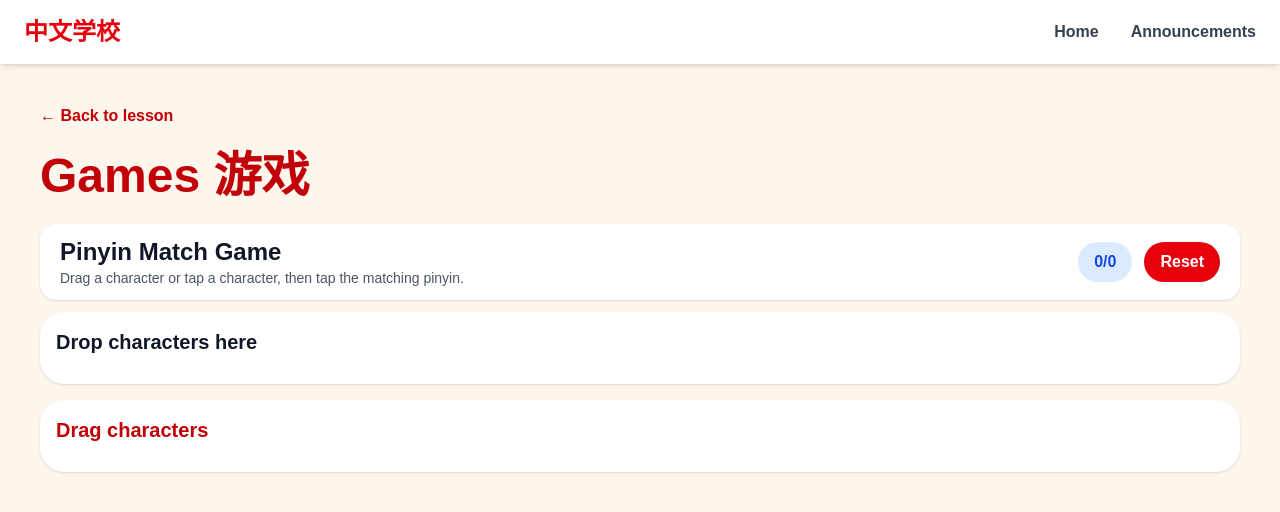
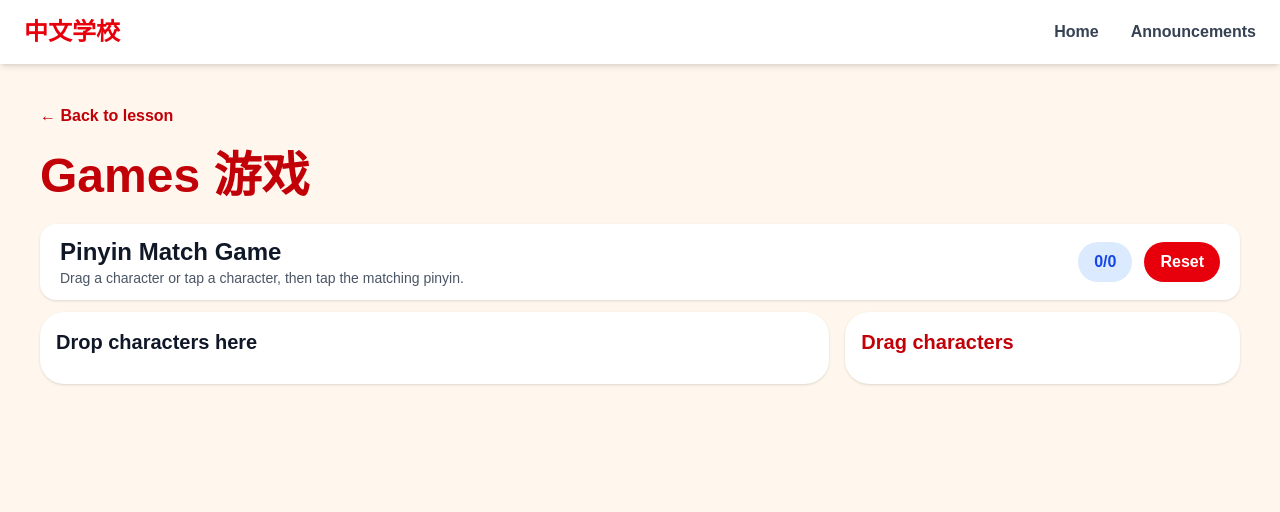
Before and after one commit to JsnCode1/chinese-school-teaching-app, a Next.js app: page /year/1/lesson/1/games in a window 1280 px wide. Shown: the top 512 px of the page. Built offline with nearby package versions, Linux system fonts and the light colour scheme; no server answers; the database is empty.

Commit message:
Restructure matching game

```diff
--- a/src/components/PinyinMatchGame.tsx
+++ b/src/components/PinyinMatchGame.tsx
@@ -134,7 +134,7 @@ export default function PinyinMatchGame({
         </div>
       </div>
 
-      <div className="flex flex-col gap-4">
+      <div className="grid grid-cols-1 gap-4 lg:grid-cols-[2fr_1fr]">
         <section className="rounded-3xl bg-white p-4 shadow">
           <h3 className="mb-3 text-xl font-bold text-gray-900">
             Drop characters here
@@ -193,7 +193,7 @@ export default function PinyinMatchGame({
             Drag characters
           </h3>
 
-          <div className="grid grid-cols-4 gap-4 md:grid-cols-5">
+          <div className="grid grid-cols-3 gap-4">
             {hanziCards.map((item) => {
               const alreadyMatched = matchedCharacterIds.includes(item.id);
               const isSelected = selectedCharacterId === item.id;
```
